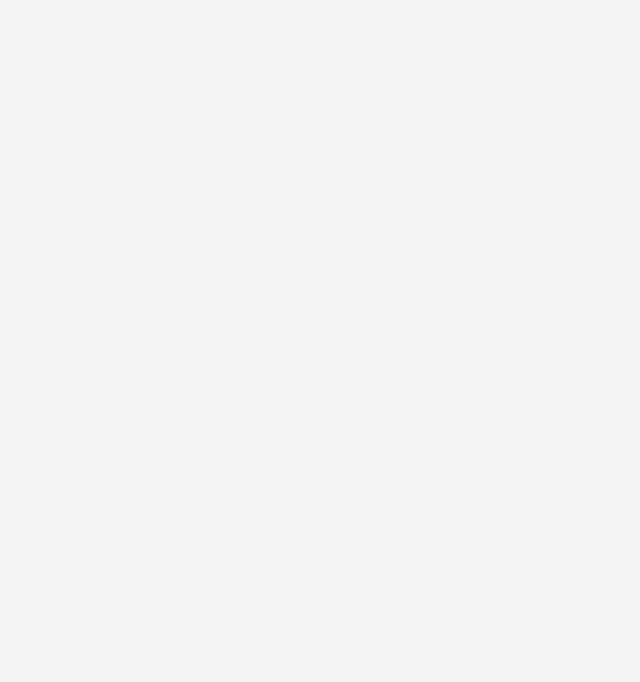
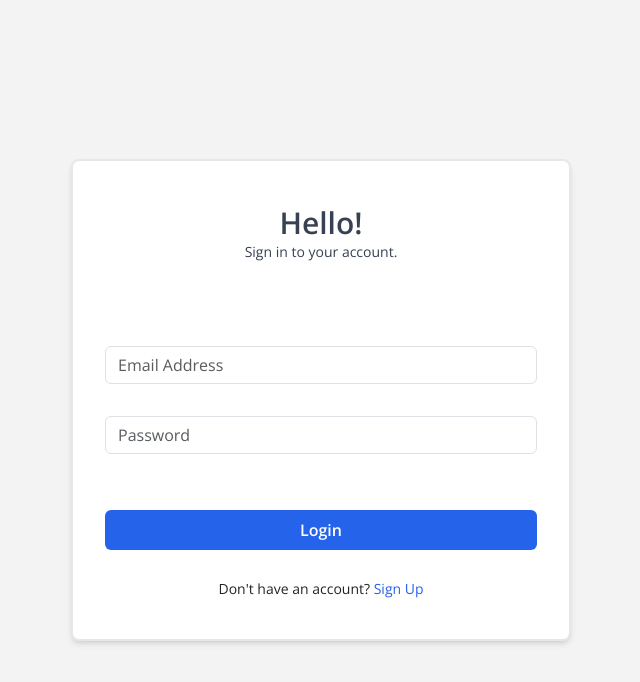
Before and after one commit to Qunnderrie1/JobTrackerWebApp, a React (Create React App) app: page /profile in a window 1280 px wide. Before the commit this address had no page. Shown: the top 682 px of the page, without its empty margins (319-959 px from the left). Built offline with nearby package versions, Linux system fonts and the light colour scheme; a web font is replaced by a local one.

Commit message:
made some changes

```diff
--- a/package.json
+++ b/package.json
@@ -3,6 +3,7 @@
   "version": "0.1.0",
   "private": true,
   "homepage": "https://jobtrackerwebapp.onrender.com/",
+  "proxy": "https://jobtrackerbackend-5ovy.onrender.com/",
   "dependencies": {
     "@fortawesome/fontawesome-svg-core": "^6.7.2",
     "@fortawesome/free-solid-svg-icons": "^6.7.2",
--- a/src/App.js
+++ b/src/App.js
@@ -11,11 +11,11 @@ function App() {
   return (
     <div className="App overflow-x-hidden ">
       <Routes>
-        <Route path='https://jobtrackerwebapp.onrender.com' element={<Login />} />
+        <Route path='https://jobtrackerwebapp.onrender.com/' element={<Login />} />
         <Route path='https://jobtrackerwebapp.onrender.com/signup' element={<SignUp />} />
         <Route element={<Protected />} >
-          <Route path='https://jobtrackerwebapp.onrender.com/dashboard' element={<Dashboard />} />
-          <Route path='https://jobtrackerwebapp.onrender.com/profile' element={<Profile />} />
+          <Route path='/dashboard' element={<Dashboard />} />
+          <Route path='/profile' element={<Profile />} />
         </Route>
         <Route />
       </Routes>
--- a/src/Pages/Login.jsx
+++ b/src/Pages/Login.jsx
@@ -26,9 +26,7 @@ function Login() {
         if (!email && !password) {
             return alert("Please enter in a value")
         }
-
-
-        axios.post('https://jobtrackerbackend-5ovy.onrender.com/user', {
+        axios.post('/user/login', {
             email: email,
             password: password
         }).then((res) => {
@@ -73,7 +71,7 @@ function Login() {
                     <button onClick={handleLogin} className='mt-14 bg-blue-600 w-full py-2 text-white font-semibold rounded-md'>Login</button>
 
                     <div className='mt-7'>
-                        <p className='text-[14px]'>Don't have an account? <Link to='/JobTrackerWebApp/signup' className='text-blue-600'>Sign Up</Link></p>
+                        <p className='text-[14px]'>Don't have an account? <Link to='https://jobtrackerwebapp.onrender.com/signup' className='text-blue-600'>Sign Up</Link></p>
                     </div>
                 </form>
 
--- a/src/Pages/SignUp.jsx
+++ b/src/Pages/SignUp.jsx
@@ -28,15 +28,13 @@ function SignUp() {
         if (!username && !password && !email) {
             return alert("Please enter in a value")
         }
-
-
-        axios.post("https://jobtrackerbackend-5ovy.onrender.com/new", {
+        axios.post("/user/new", {
             username: username,
             password: password,
             email: email
         }).then((res) => {
             if (res.data) {
-                navigate("https://jobtrackerwebapp.onrender.com/")
+                navigate("/")
             }
         }
         ).catch(() => console.log("Failed to create user."))
@@ -59,7 +57,7 @@ function SignUp() {
                     <button onClick={handleSignUp} className='mt-14 bg-blue-600 w-full py-2 text-white font-semibold rounded-md'>Sign Up</button>
 
                     <div className='mt-7'>
-                        <p className='text-[14px]'>Already have an account? <Link to='/https://jobtrackerwebapp.onrender.com/' className='text-blue-600'>Login</Link></p>
+                        <p className='text-[14px]'>Already have an account? <Link to='/' className='text-blue-600'>Login</Link></p>
                     </div>
                 </form>
 
```
